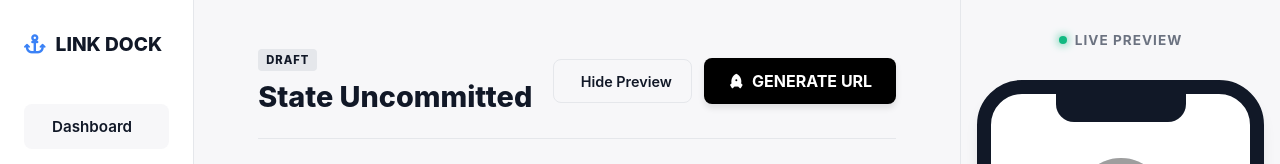
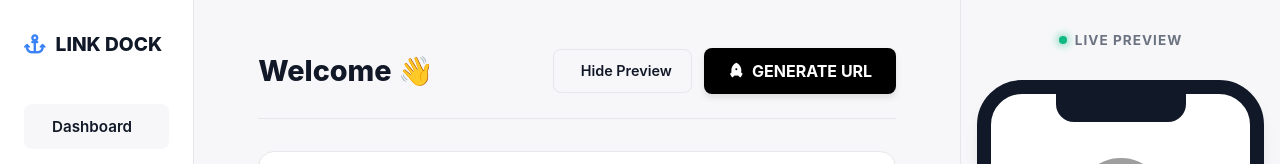
Before and after one commit to MMSSB/linkdock, a plain HTML site: page index.html in a window 1280 px wide. Shown: the top 164 px of the page. Drawn offline with nearby package versions, Linux system fonts and the light colour scheme; grey boxes are pictures that could not be loaded; some icons are missing.

Commit message:
Add files via upload

```diff
--- a/index.html
+++ b/index.html
@@ -62,7 +62,7 @@
 
         <header class="mobile-header mobile-only">
             <div class="mobile-logo"><i class="fa-solid fa-anchor" style="color:var(--primary-accent);"></i> LINK DOCK</div>
-            <button class="btn-confirm" style="padding: 0.5rem 1rem; width: auto; border-radius: 20px; font-size: 0.85rem;" onclick="generatePortal()">
+            <button class="btn-confirm" style="padding: 0.5rem 1rem; width: auto; max-width: 100px; border-radius: 20px; font-size: 0.85rem;" onclick="generatePortal()">
                 <i class="ri-rocket-fill"></i> Deploy
             </button>
         </header>
@@ -71,8 +71,8 @@
 
             <div class="top-header desktop-only">
                 <div>
-                    <div class="draft-badge" id="stateBadge">DRAFT</div>
-                    <h1 style="font-size: 1.8rem; font-weight: 800;">State Uncommitted</h1>
+                    <!-- <div class="draft-badge" id="stateBadge">DRAFT</div> -->
+                    <h1 style="font-size: 1.8rem; font-weight: 800;">Welcome 👋</h1>
                 </div>
                 <div class="header-actions">
                     <button class="btn-toggle-preview" id="togglePreviewBtn" onclick="togglePreviewState()">
@@ -85,8 +85,8 @@
             </div>
 
             <div class="mobile-hero mobile-only">
-                <h1>Builder Mode</h1>
-                <p>Configure your decentralized architecture.</p>
+                <h1>Welcome 👋</h1>
+                <!-- <p>Configure your decentralized architecture.</p> -->
             </div>
 
             <div class="profile-settings">
```
Also changed, not shown: script.js (line endings or trailing spaces).
